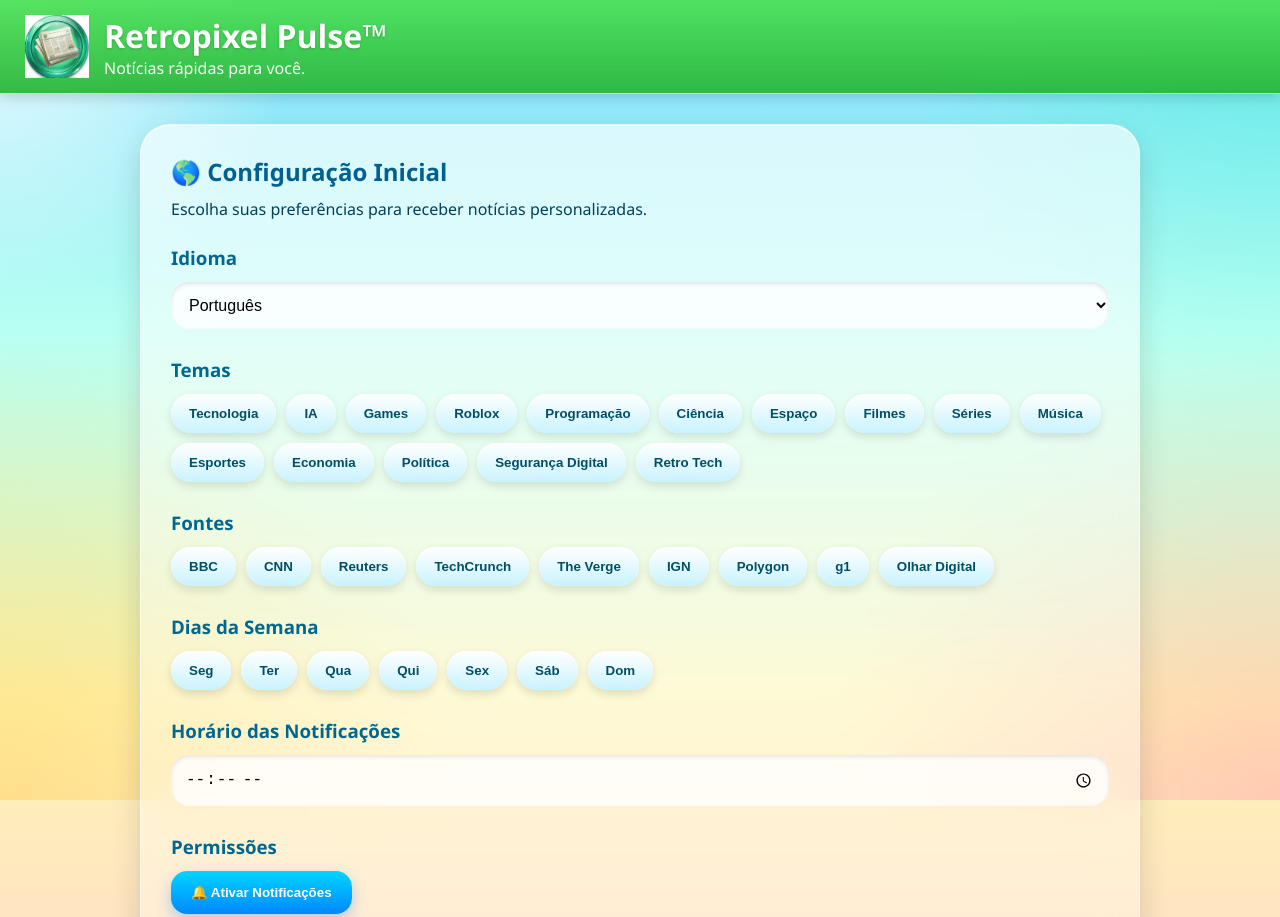
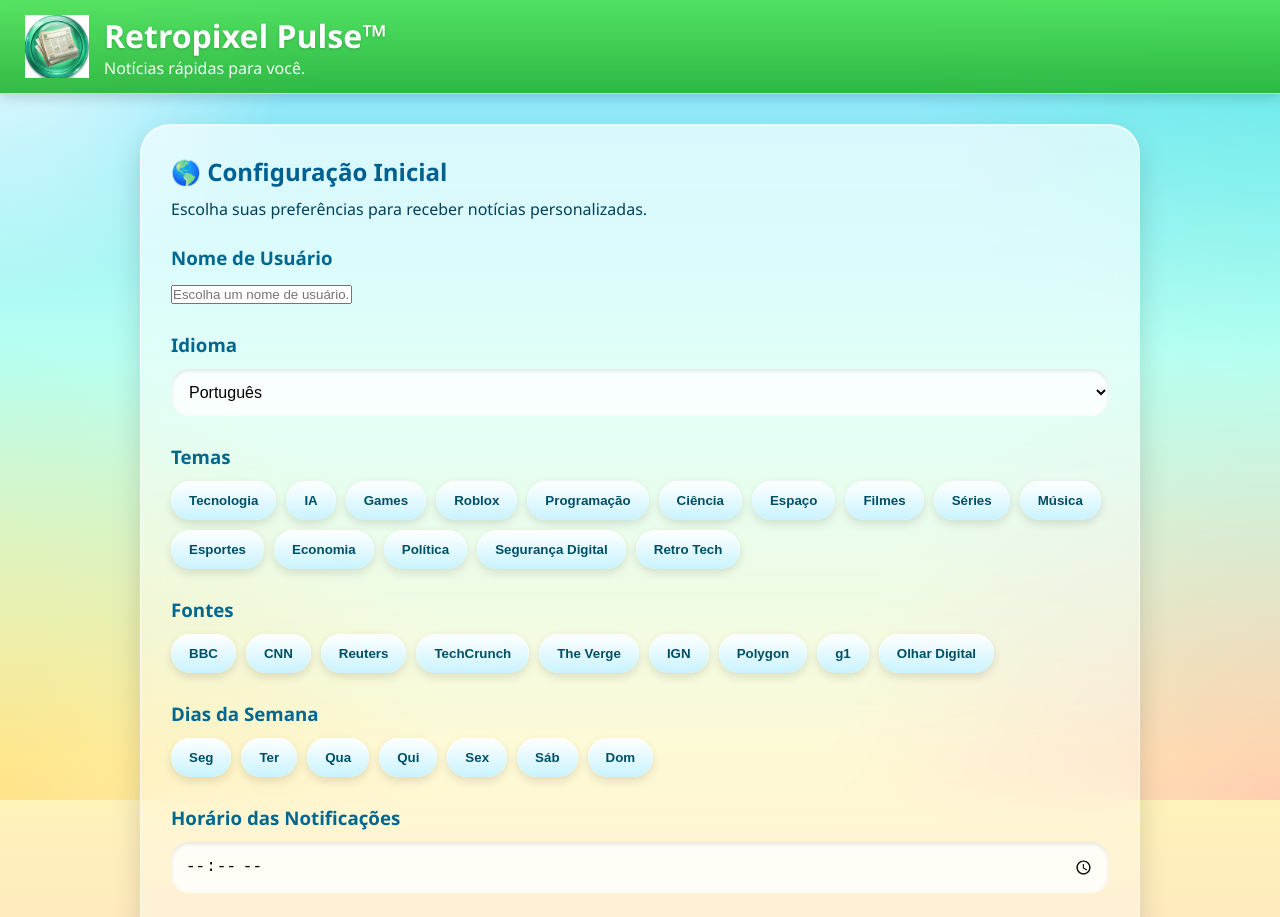
Before and after one commit to GuilhermeAlbuquerque9/Pulse, a plain HTML site: page index.html in a window 1280 px wide. Shown: the top 917 px of the page. Drawn offline with Linux system fonts and the light colour scheme; no server answers.

Commit message:
Update index.html

```diff
--- a/index.html
+++ b/index.html
@@ -43,6 +43,18 @@
         <p class="description">
             Escolha suas preferências para receber notícias personalizadas.
         </p>
+
+        <section>
+
+          <h3>Nome de Usuário</h3>
+
+          <input
+          type="text"
+          id="username"
+          maxlength="30"
+          placeholder="Escolha um nome de usuário...">
+
+       </section>
 
         <!-- IDIOMA -->
 
```
